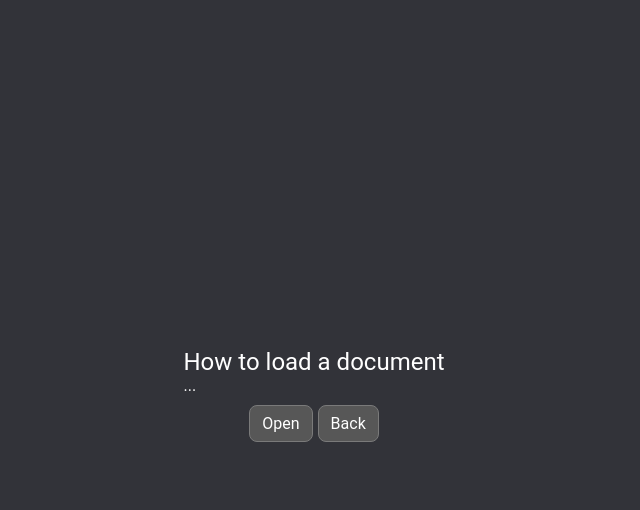
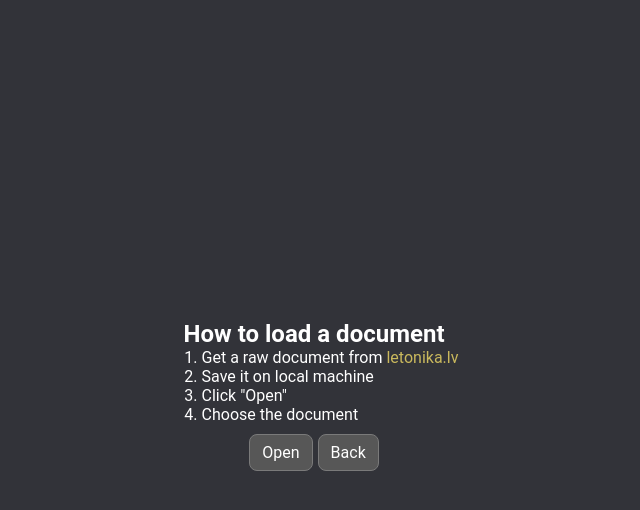
Before and after one commit to robertpakalns/letonikabc, a Svelte app: page / in a window 1280 px wide. Both pictures are taken after a click on the button "New". Shown: the top 510 px of the page, without its empty margins (326-966 px from the left). Built offline with nearby package versions, Linux system fonts and the light colour scheme.

Commit message:
better ui

```diff
--- a/src/App.svelte
+++ b/src/App.svelte
@@ -28,15 +28,6 @@
     };
 </script>
 
-<!--
-     TODO:
-     1. Handle file open in a separate component
-     2. Save data in IndexedDB
-     3. Save parsed document ID
-     4. Open reader with the ID as prop
-     5. Get markdown using document ID from IndexedDB
--->
-
 <div class="globalWrapper">
     {#if state === "menu"}
         <Menu openNew={(skip) => openReader(skip)} {openLoader} />
@@ -58,7 +49,7 @@
         width: 100vw;
         height: 100vh;
         overflow-y: auto;
-        background: #323339;
+        background: #323339; /* Dark mode for now */
         color: #dbdcde;
         text-align: justify;
     }
--- a/src/components/Menu/LoadDocuments.svelte
+++ b/src/components/Menu/LoadDocuments.svelte
@@ -14,7 +14,7 @@
     });
 </script>
 
-<div>
+<div class="btn-panel">
     <button class="btn" onclick={goBack}>Back</button>
 </div>
 
--- a/src/components/Menu/NewDocument.svelte
+++ b/src/components/Menu/NewDocument.svelte
@@ -46,7 +46,19 @@
 <div class="centerWrapper">
     <div class="centered">
         <header>How to load a document</header>
-        <p>...</p>
+        <ol>
+            <li>
+                Get a raw document from <a
+                    href="https://www.letonika.lv/"
+                    target="_blank"
+                >
+                    letonika.lv
+                </a>
+            </li>
+            <li>Save it on local machine</li>
+            <li>Click "Open"</li>
+            <li>Choose the document</li>
+        </ol>
 
         <div class="buttons">
             <button class="btn" onclick={requestFile}>Open</button>
@@ -63,3 +75,10 @@
     onchange={handleFileChange}
     oncancel={handleFileChange}
 />
+
+<style>
+    ol {
+        padding-left: 2rem;
+        /*font-style: italic;*/
+    }
+</style>
--- a/src/components/Reader.svelte
+++ b/src/components/Reader.svelte
@@ -20,17 +20,9 @@
     });
 </script>
 
-<div>
+<div class="btn-panel">
     <button class="btn" onclick={goBack}>Back</button>
 </div>
 
 <!-- Insert raw HTML -->
 <div class="reader">{@html content}</div>
-
-<style>
-    .reader {
-        max-width: 800px;
-        margin: 20px auto;
-        line-height: 1.3rem;
-    }
-</style>
--- a/src/style.css
+++ b/src/style.css
@@ -13,6 +13,7 @@ body,
 }
 
 header {
+    font-weight: 700;
     font-size: 1.5rem;
     width: 100%;
     text-align: center;
@@ -66,8 +67,20 @@ a {
     gap: 5px;
 }
 
+.btn-panel {
+    padding: 10px;
+    position: absolute;
+    top: 0;
+    left: 0;
+}
+
 /* Intentionally use HTML elements without classes to not bloat generated HTML */
 .reader {
+    padding: 2rem;
+    max-width: 700px;
+    margin: 20px auto;
+    line-height: 1.3rem;
+
     h1,
     h2 {
         margin: 20px 0;
```
